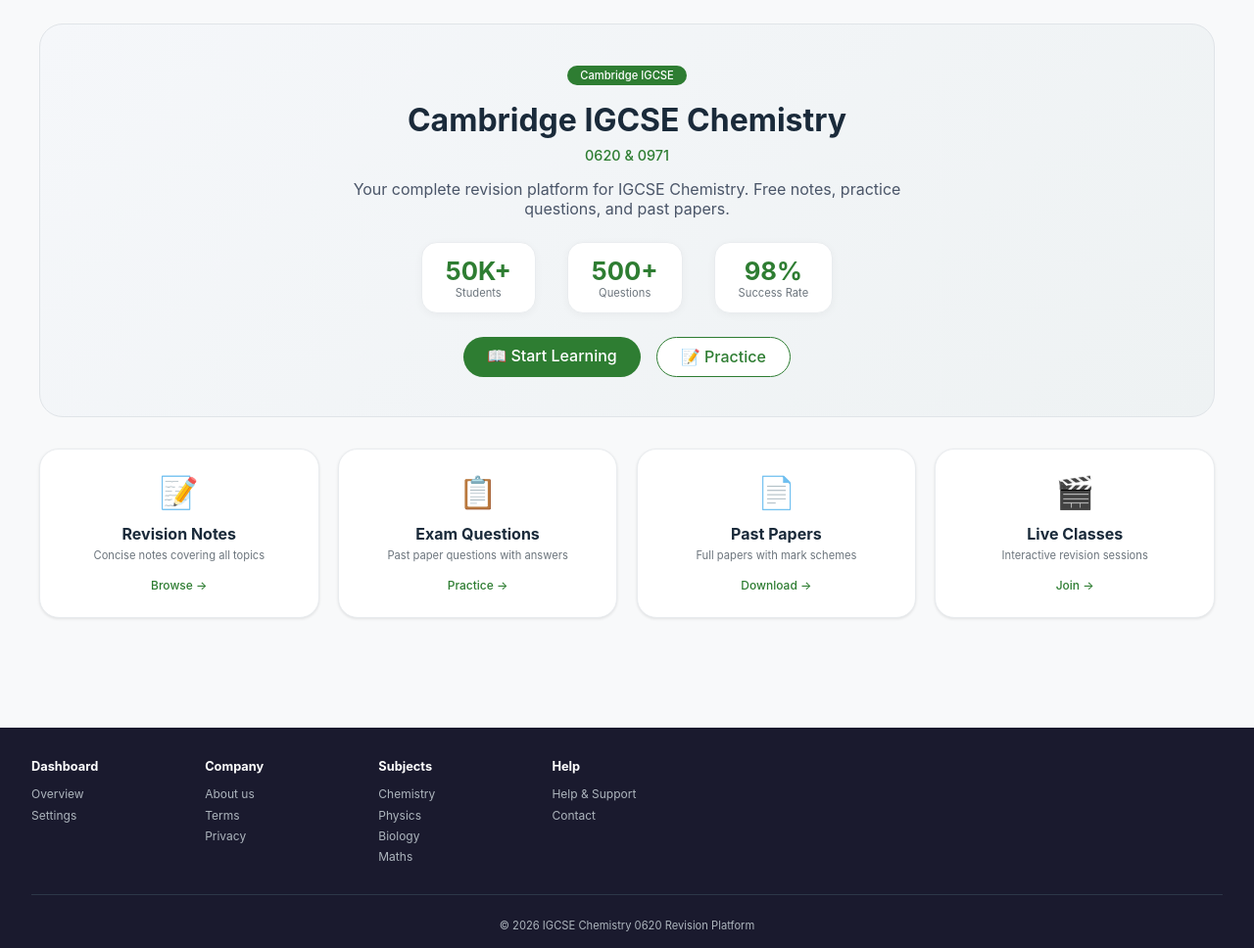
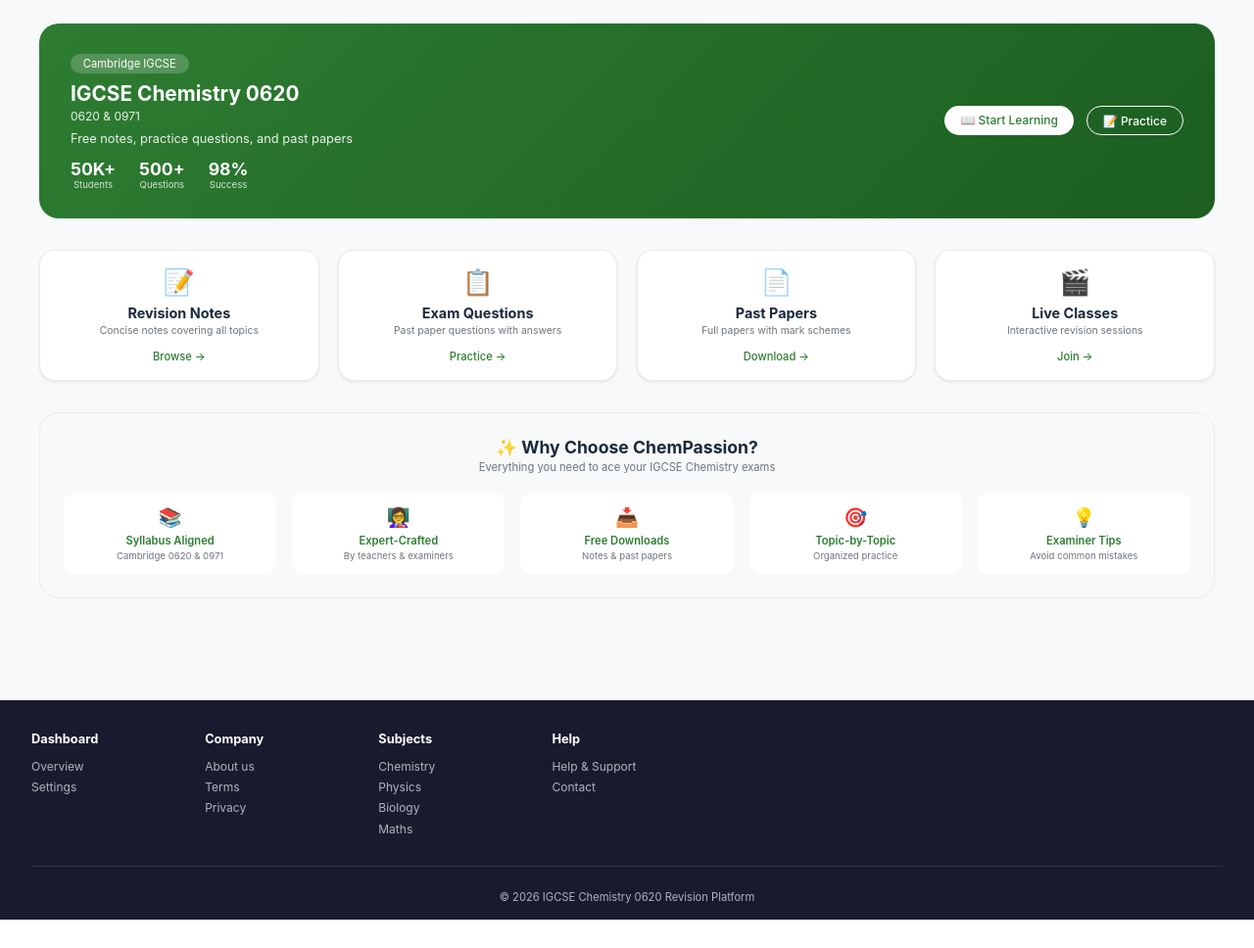
Before and after one commit to haseebahmad89000/Chempassion, a Django app: page / in a window 1280 px wide. Shown: the part 60-1028 px from the top of the page at 98% size. After the commit the page ends 999 px from the top, so only its background shows below. Run offline with Django 5.2, Linux system fonts and the light colour scheme.

Commit message:
Compact colorful hero, added specialities section

```diff
--- a/pastpapers/templates/pastpapers/home.html
+++ b/pastpapers/templates/pastpapers/home.html
@@ -13,115 +13,113 @@
         margin: 0 auto;
     }
 
-    /* Hero Section */
-    .hero-section {
-        background: linear-gradient(135deg, #f5f7fa 0%, #eef2f3 100%);
-        border-radius: 24px;
-        padding: 2.5rem;
+    /* Compact Hero Section */
+    .hero-compact {
+        background: linear-gradient(135deg, #2e7d32 0%, #1b5e20 100%);
+        border-radius: 20px;
+        padding: 1.8rem 2rem;
         margin-bottom: 2rem;
-        border: 1px solid #e0e4e8;
-        text-align: center;
+        color: white;
+        display: flex;
+        justify-content: space-between;
+        align-items: center;
+        flex-wrap: wrap;
+        gap: 1.5rem;
+    }
+
+    .hero-left {
+        flex: 2;
     }
 
     .hero-badge {
         display: inline-block;
-        background: #2e7d32;
-        color: white;
-        font-size: 0.7rem;
+        background: rgba(255,255,255,0.2);
         padding: 0.2rem 0.8rem;
         border-radius: 20px;
-        margin-bottom: 1rem;
-        font-weight: 500;
+        font-size: 0.7rem;
+        margin-bottom: 0.5rem;
     }
 
-    .hero-section h1 {
-        font-size: 2rem;
-        margin-bottom: 0.5rem;
-        color: #1a2a3a;
+    .hero-left h1 {
+        font-size: 1.3rem;
+        margin-bottom: 0.2rem;
     }
 
-    .hero-section .exam-code {
-        color: #2e7d32;
-        font-size: 0.9rem;
-        margin-bottom: 1rem;
-        font-weight: 500;
+    .hero-left .exam-code {
+        font-size: 0.75rem;
+        opacity: 0.9;
+        margin-bottom: 0.5rem;
     }
 
-    .hero-section p {
-        color: #4a5568;
-        font-size: 1rem;
-        margin-bottom: 1.5rem;
-        max-width: 600px;
-        margin-left: auto;
-        margin-right: auto;
+    .hero-left p {
+        font-size: 0.8rem;
+        opacity: 0.9;
+        max-width: 400px;
     }
 
-    .stats-row {
+    .hero-stats {
         display: flex;
-        justify-content: center;
-        gap: 2rem;
-        margin-bottom: 1.5rem;
-        flex-wrap: wrap;
+        gap: 1.5rem;
+        margin-top: 0.8rem;
     }
 
-    .stat-card {
-        background: white;
-        padding: 0.8rem 1.5rem;
-        border-radius: 16px;
+    .hero-stat {
         text-align: center;
-        box-shadow: 0 2px 8px rgba(0,0,0,0.04);
-        border: 1px solid #e9ecef;
     }
 
-    .stat-number {
-        font-size: 1.6rem;
-        font-weight: 700;
-        color: #2e7d32;
+    .hero-stat .number {
+        font-size: 1.1rem;
+        font-weight: bold;
     }
 
-    .stat-label {
-        font-size: 0.7rem;
-        color: #6c757d;
+    .hero-stat .label {
+        font-size: 0.6rem;
+        opacity: 0.8;
     }
 
-    .button-group {
-        display: flex;
-        justify-content: center;
-        gap: 1rem;
-        flex-wrap: wrap;
+    .hero-right {
+        flex: 1;
+        text-align: right;
     }
 
-    .btn-primary {
-        background: #2e7d32;
-        color: white;
-        padding: 0.6rem 1.5rem;
-        border-radius: 40px;
+    .hero-buttons {
+        display: flex;
+        gap: 0.8rem;
+        justify-content: flex-end;
+    }
+
+    .btn-light {
+        background: white;
+        color: #2e7d32;
+        padding: 0.4rem 1rem;
+        border-radius: 30px;
         text-decoration: none;
+        font-size: 0.75rem;
         font-weight: 500;
         transition: all 0.2s;
         display: inline-block;
     }
 
-    .btn-primary:hover {
-        background: #1b5e20;
+    .btn-light:hover {
         transform: translateY(-2px);
+        box-shadow: 0 4px 12px rgba(0,0,0,0.15);
     }
 
-    .btn-secondary {
-        background: white;
-        border: 1px solid #2e7d32;
-        color: #2e7d32;
-        padding: 0.6rem 1.5rem;
-        border-radius: 40px;
+    .btn-outline-light {
+        border: 1px solid white;
+        color: white;
+        padding: 0.4rem 1rem;
+        border-radius: 30px;
         text-decoration: none;
+        font-size: 0.75rem;
         font-weight: 500;
         transition: all 0.2s;
         display: inline-block;
     }
 
-    .btn-secondary:hover {
-        background: #2e7d32;
-        color: white;
+    .btn-outline-light:hover {
+        background: white;
+        color: #2e7d32;
     }
 
     /* Features Grid */
@@ -129,87 +127,160 @@
         display: grid;
         grid-template-columns: repeat(4, 1fr);
         gap: 1.2rem;
-        margin-bottom: 2.5rem;
+        margin-bottom: 2rem;
     }
 
     .feature-card {
         background: white;
-        border-radius: 20px;
-        padding: 1.5rem 1rem;
+        border-radius: 16px;
+        padding: 1rem;
         text-align: center;
         transition: all 0.2s;
         border: 1px solid #e9ecef;
     }
 
     .feature-card:hover {
-        transform: translateY(-4px);
+        transform: translateY(-3px);
         border-color: #2e7d32;
         box-shadow: 0 8px 20px rgba(46,125,50,0.1);
     }
 
     .feature-icon {
-        font-size: 2rem;
-        margin-bottom: 0.8rem;
+        font-size: 1.6rem;
+        margin-bottom: 0.5rem;
     }
 
     .feature-card h3 {
-        font-size: 1rem;
-        margin-bottom: 0.3rem;
+        font-size: 0.9rem;
+        margin-bottom: 0.2rem;
         color: #1a2a3a;
     }
 
     .feature-card p {
-        font-size: 0.7rem;
+        font-size: 0.65rem;
         color: #6c757d;
-        margin-bottom: 0.8rem;
+        margin-bottom: 0.5rem;
     }
 
     .feature-link {
         color: #2e7d32;
         text-decoration: none;
-        font-size: 0.75rem;
+        font-size: 0.7rem;
         font-weight: 500;
     }
 
+    /* Specialities Section */
+    .specialities-section {
+        background: #f8f9fa;
+        border-radius: 20px;
+        padding: 1.5rem;
+        margin-bottom: 2rem;
+        border: 1px solid #e9ecef;
+    }
+
+    .specialities-header {
+        text-align: center;
+        margin-bottom: 1.2rem;
+    }
+
+    .specialities-header h2 {
+        font-size: 1.1rem;
+        color: #1a2a3a;
+        margin-bottom: 0.2rem;
+    }
+
+    .specialities-header p {
+        font-size: 0.7rem;
+        color: #6c757d;
+    }
+
+    .specialities-grid {
+        display: grid;
+        grid-template-columns: repeat(5, 1fr);
+        gap: 1rem;
+        text-align: center;
+    }
+
+    .speciality-item {
+        background: white;
+        padding: 0.8rem 0.5rem;
+        border-radius: 12px;
+        transition: all 0.2s;
+    }
+
+    .speciality-item:hover {
+        transform: translateY(-2px);
+        box-shadow: 0 4px 12px rgba(0,0,0,0.05);
+    }
+
+    .speciality-icon {
+        font-size: 1.2rem;
+        margin-bottom: 0.3rem;
+    }
+
+    .speciality-title {
+        font-size: 0.7rem;
+        font-weight: 600;
+        color: #2e7d32;
+        margin-bottom: 0.2rem;
+    }
+
+    .speciality-desc {
+        font-size: 0.6rem;
+        color: #6c757d;
+    }
+
     @media (max-width: 768px) {
+        .hero-compact {
+            flex-direction: column;
+            text-align: center;
+        }
+        .hero-right {
+            text-align: center;
+        }
+        .hero-buttons {
+            justify-content: center;
+        }
+        .hero-stats {
+            justify-content: center;
+        }
         .features-grid {
             grid-template-columns: repeat(2, 1fr);
         }
-        .hero-section {
-            padding: 1.5rem;
-        }
-        .hero-section h1 {
-            font-size: 1.5rem;
+        .specialities-grid {
+            grid-template-columns: repeat(2, 1fr);
         }
     }
 </style>
 
 <div class="home-container">
-    <!-- Hero Section -->
-    <div class="hero-section">
-        <div class="hero-badge">Cambridge IGCSE</div>
-        <h1>Cambridge IGCSE Chemistry</h1>
-        <div class="exam-code">0620 & 0971</div>
-        <p>Your complete revision platform for IGCSE Chemistry. Free notes, practice questions, and past papers.</p>
-
-        <div class="stats-row">
-            <div class="stat-card">
-                <div class="stat-number">50K+</div>
-                <div class="stat-label">Students</div>
-            </div>
-            <div class="stat-card">
-                <div class="stat-number">500+</div>
-                <div class="stat-label">Questions</div>
-            </div>
-            <div class="stat-card">
-                <div class="stat-number">98%</div>
-                <div class="stat-label">Success Rate</div>
+    <!-- Compact Hero Section -->
+    <div class="hero-compact">
+        <div class="hero-left">
+            <div class="hero-badge">Cambridge IGCSE</div>
+            <h1>IGCSE Chemistry 0620</h1>
+            <div class="exam-code">0620 & 0971</div>
+            <p>Free notes, practice questions, and past papers</p>
+            <div class="hero-stats">
+                <div class="hero-stat">
+                    <div class="number">50K+</div>
+                    <div class="label">Students</div>
+                </div>
+                <div class="hero-stat">
+                    <div class="number">500+</div>
+                    <div class="label">Questions</div>
+                </div>
+                <div class="hero-stat">
+                    <div class="number">98%</div>
+                    <div class="label">Success</div>
+                </div>
             </div>
         </div>
-
-        <div class="button-group">
-            <a href="{% url 'revision_notes' %}" class="btn-primary">📖 Start Learning</a>
-            <a href="{% url 'exam_questions' %}" class="btn-secondary">📝 Practice</a>
+        <div class="hero-right">
+            <div class="hero-buttons">
+                <a href="{% url 'revision_notes' %}" class="btn-light">📖 Start Learning</a>
+                <a href="{% url 'exam_questions' %}" class="btn-outline-light">📝 Practice</a>
+            </div>
         </div>
     </div>
 
@@ -240,5 +311,40 @@
             <a href="{% url 'live_classes' %}" class="feature-link">Join →</a>
         </div>
     </div>
+
+    <!-- Specialities Section -->
+    <div class="specialities-section">
+        <div class="specialities-header">
+            <h2>✨ Why Choose ChemPassion?</h2>
+            <p>Everything you need to ace your IGCSE Chemistry exams</p>
+        </div>
+        <div class="specialities-grid">
+            <div class="speciality-item">
+                <div class="speciality-icon">📚</div>
+                <div class="speciality-title">Syllabus Aligned</div>
+                <div class="speciality-desc">Cambridge 0620 & 0971</div>
+            </div>
+            <div class="speciality-item">
+                <div class="speciality-icon">👩‍🏫</div>
+                <div class="speciality-title">Expert-Crafted</div>
+                <div class="speciality-desc">By teachers & examiners</div>
+            </div>
+            <div class="speciality-item">
+                <div class="speciality-icon">📥</div>
+                <div class="speciality-title">Free Downloads</div>
+                <div class="speciality-desc">Notes & past papers</div>
+            </div>
+            <div class="speciality-item">
+                <div class="speciality-icon">🎯</div>
+                <div class="speciality-title">Topic-by-Topic</div>
+                <div class="speciality-desc">Organized practice</div>
+            </div>
+            <div class="speciality-item">
+                <div class="speciality-icon">💡</div>
+                <div class="speciality-title">Examiner Tips</div>
+                <div class="speciality-desc">Avoid common mistakes</div>
+            </div>
+        </div>
+    </div>
 </div>
 {% endblock %}
```
